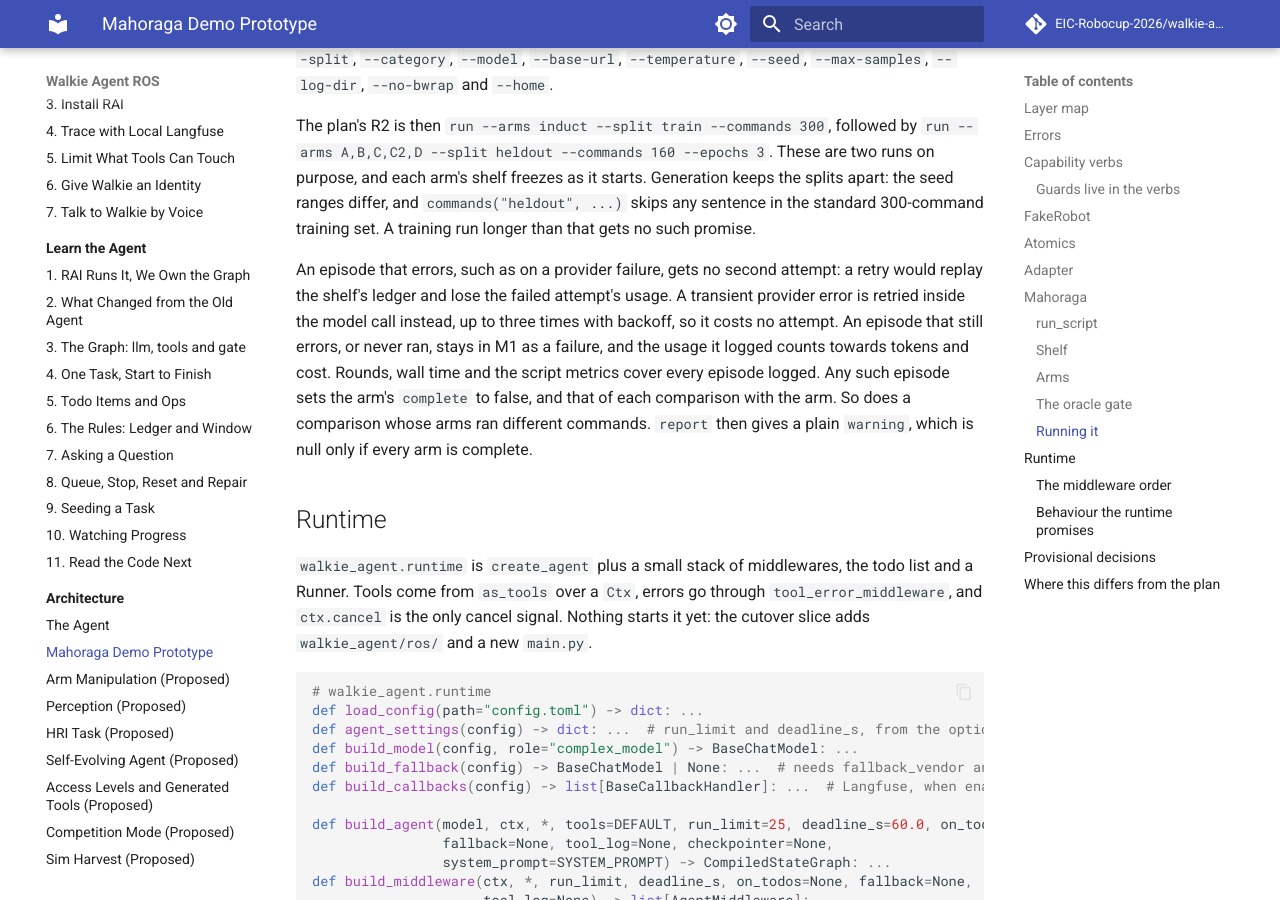
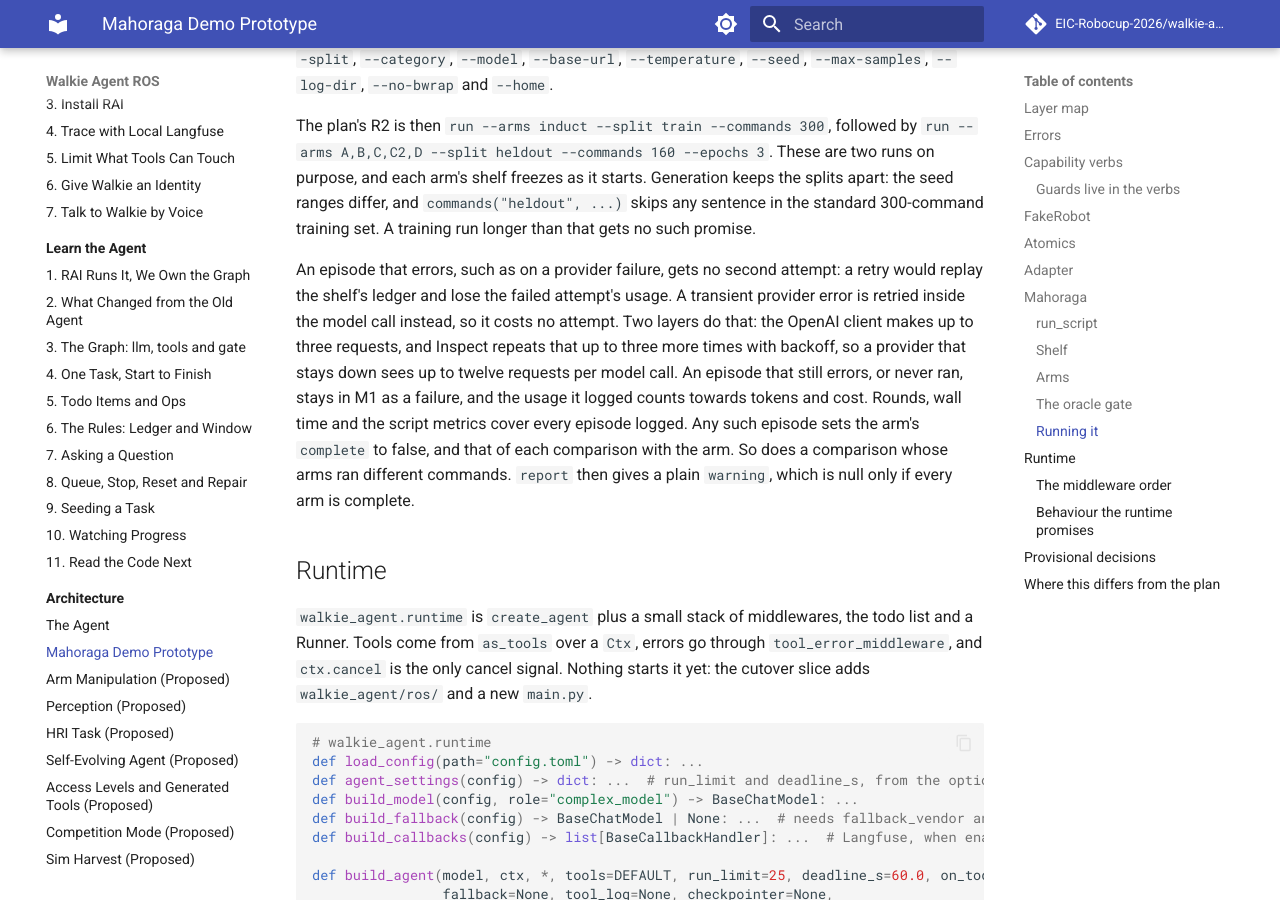
Before and after one commit to EIC-Robocup-2026/walkie-agent-ros, an MkDocs documentation site: the page built from docs/architecture/mahoraga-demo.md, in a window 1280 px wide and 900 px high, scrolled down 9189 px. Built offline with MkDocs 1.6.1 and Material for MkDocs 9.7.7, drawn with Linux system fonts in a browser that asks for light colours; comment, search, counter and statistics services are not loaded.

Commit message:
test: pin that a provider error is retried by both the client and Inspect, and document the two layers

```diff
--- a/docs/architecture/mahoraga-demo.md
+++ b/docs/architecture/mahoraga-demo.md
@@ -388,8 +388,10 @@ gets no such promise.
 
 An episode that errors, such as on a provider failure, gets no second attempt: a
 retry would replay the shelf's ledger and lose the failed attempt's usage. A transient
-provider error is retried inside the model call instead, up to three times with
-backoff, so it costs no attempt. An episode that still errors, or never ran, stays in
+provider error is retried inside the model call instead, so it costs no attempt. Two
+layers do that: the OpenAI client makes up to three requests, and Inspect repeats that
+up to three more times with backoff, so a provider that stays down sees up to twelve
+requests per model call. An episode that still errors, or never ran, stays in
 M1 as a failure, and the usage it logged counts towards tokens and cost. Rounds, wall
 time and the script metrics cover every episode logged. Any such episode sets the
 arm's `complete` to false, and that of each comparison with the arm. So does a
```
Also changed, not shown: 1 other file.
